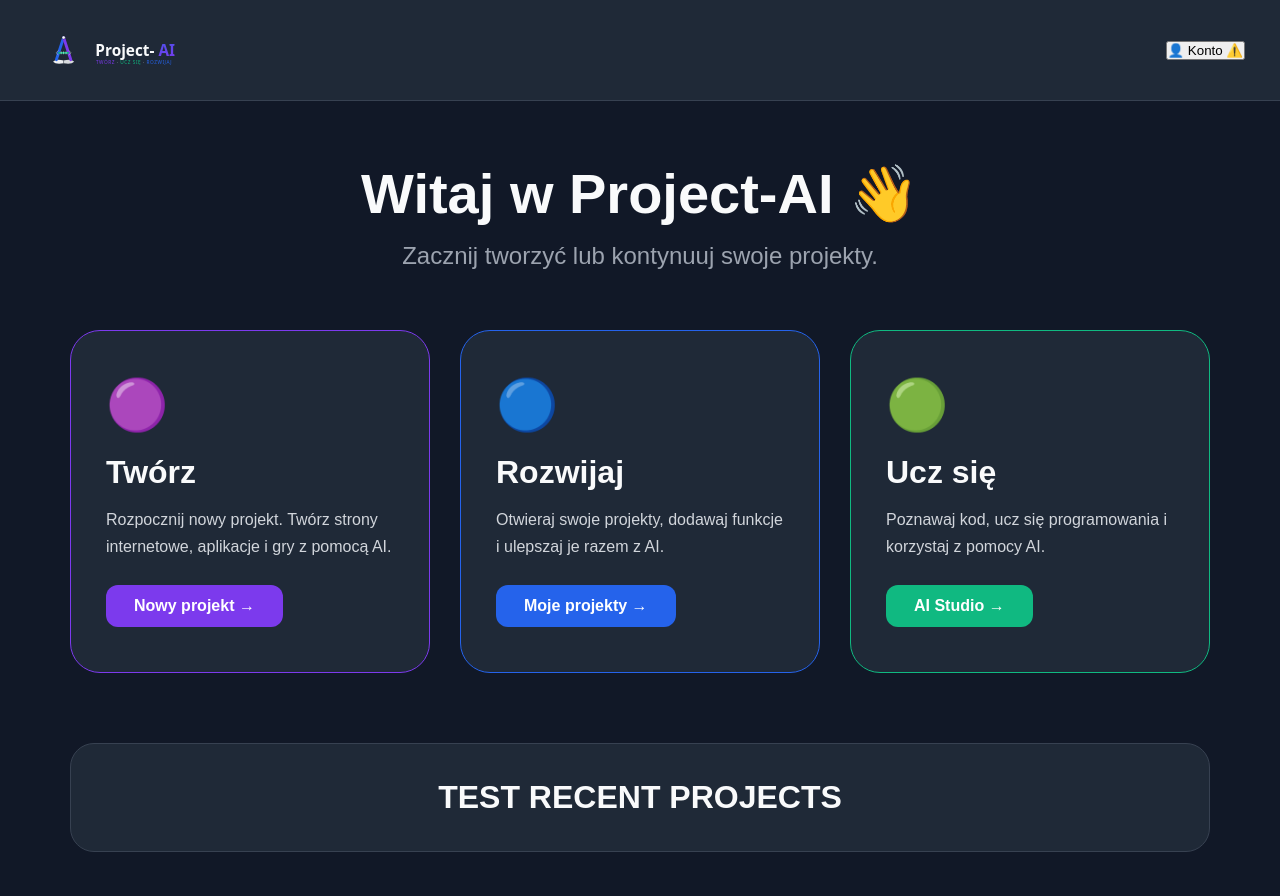
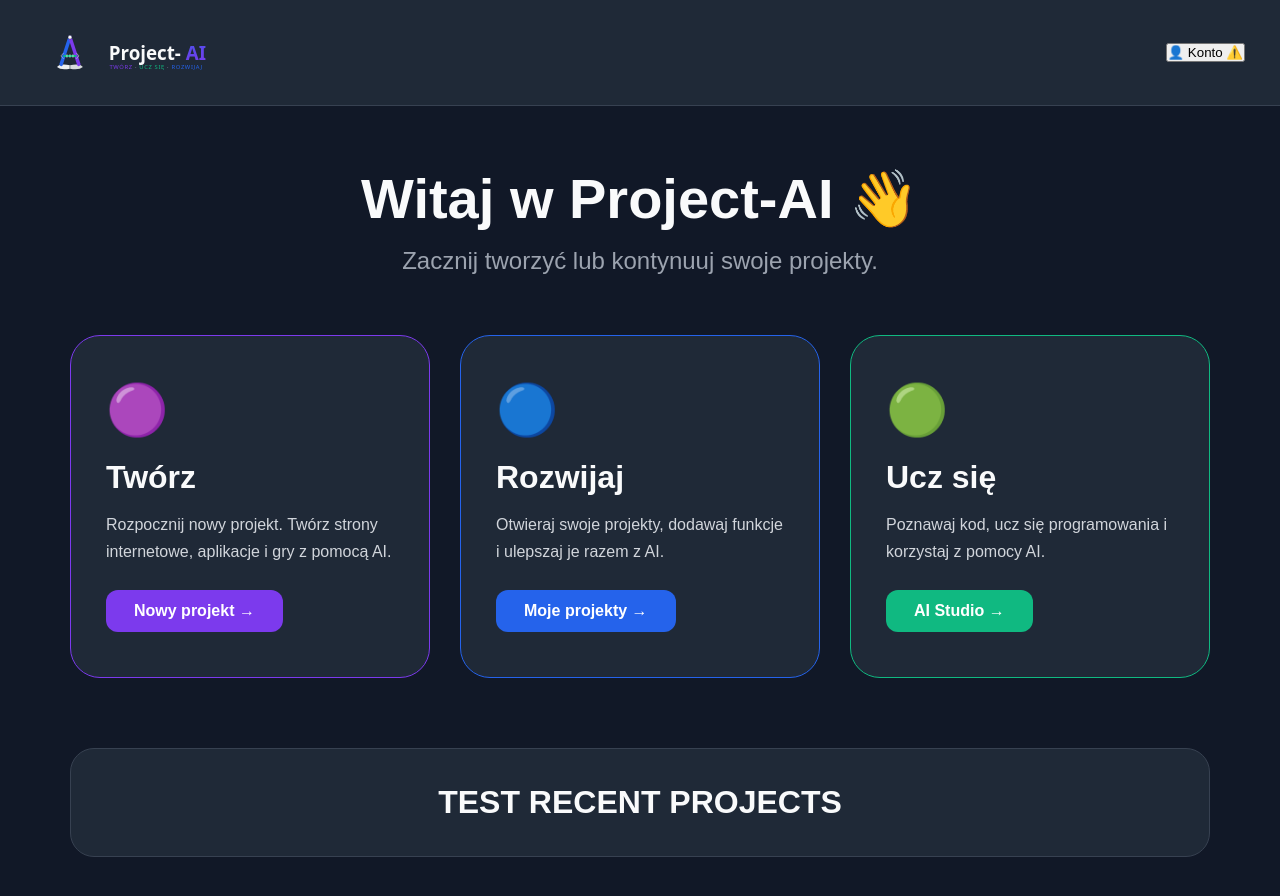
Before and after one commit to PrzemoNH/project-ai, a Next.js app: page /dashboard in a window 1280 px wide. Shown: the top 896 px of the page. Built offline with nearby package versions, Linux system fonts and the light colour scheme.

Commit message:
Update dashboard-header.tsx

```diff
--- a/components/dashboard/dashboard-header.tsx
+++ b/components/dashboard/dashboard-header.tsx
@@ -4,24 +4,19 @@ export default function DashboardHeader() {
   return (
     <header className="dashboard-header">
 
-      <div className="dashboard-logo">
-
-        <Image
-          src="/images/logo/project-ai-logo.svg"
-          alt="Project-AI"
-          width={180}
-          height={60}
-          priority
-        />
-
-      </div>
-
+      <Image
+        src="/images/logo/project-ai-logo.svg"
+        alt="Project-AI"
+        width={220}
+        height={65}
+        className="dashboard-logo"
+        priority
+      />
 
       <button className="dashboard-account">
         👤 Konto ⚠️
       </button>
 
-
     </header>
   );
 }
```
